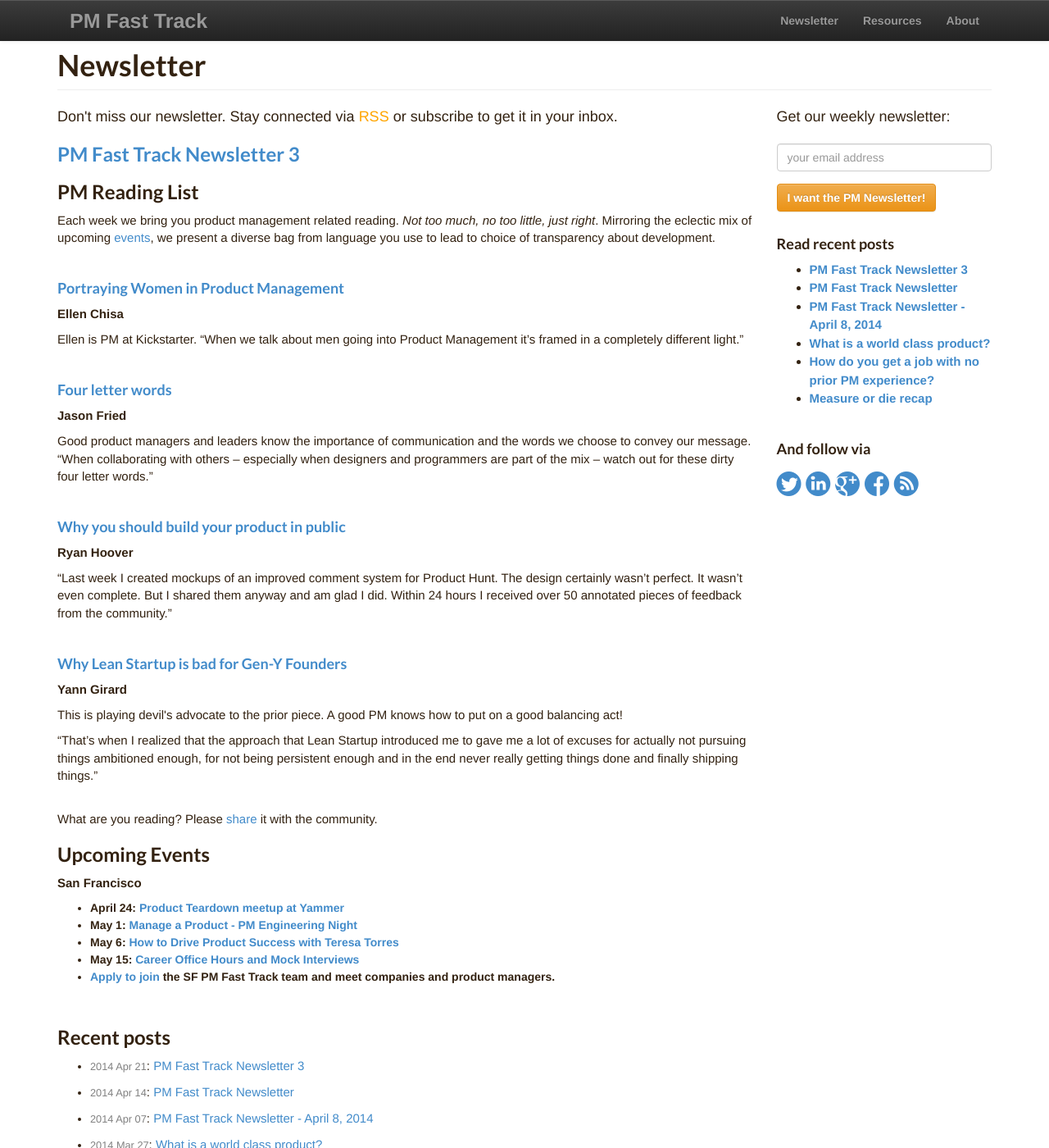
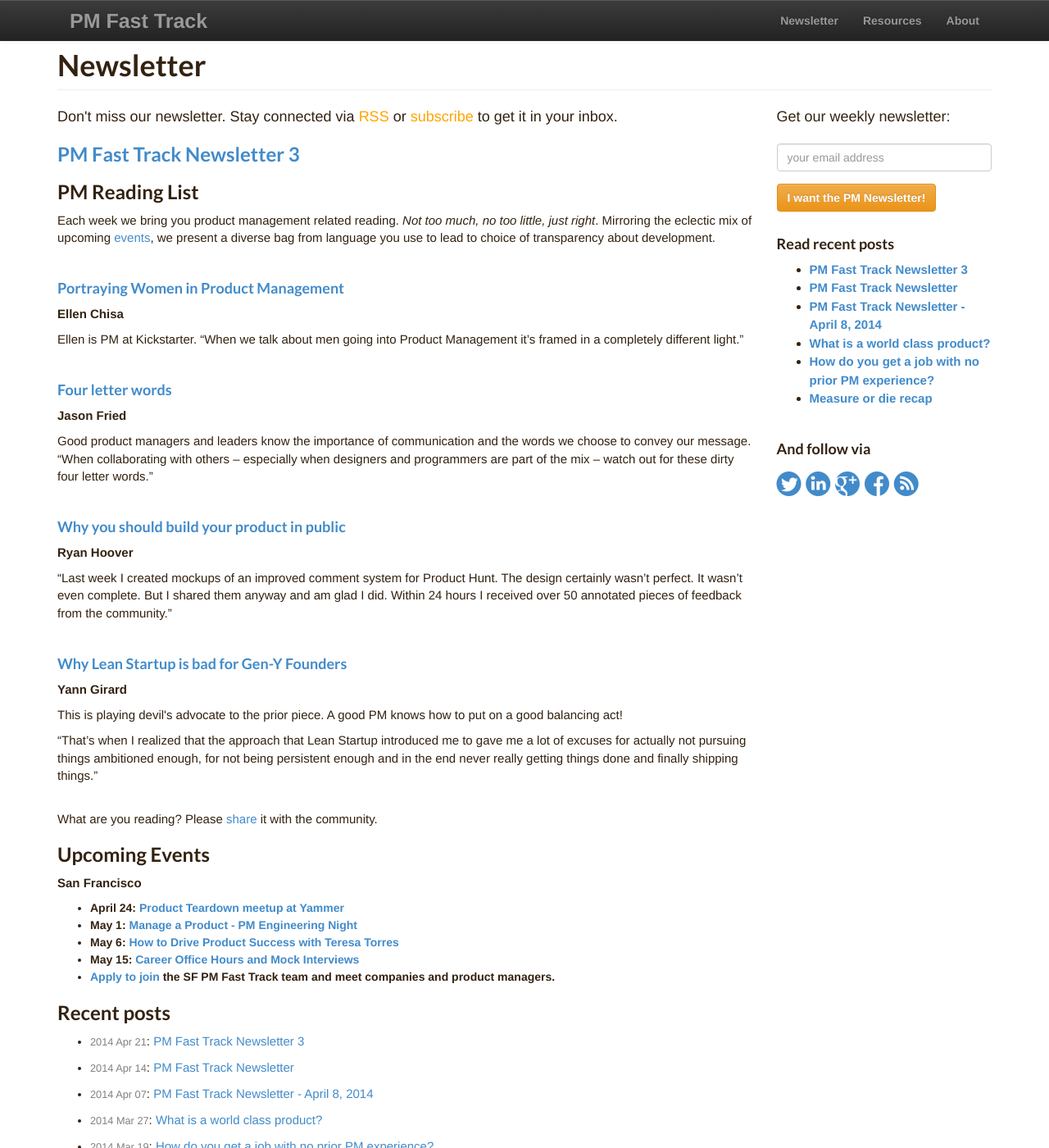
Before and after one commit to productmanagers/productmanagers.github.io, a Jekyll site: the page built from blog/index.html, in a window 1280 px wide and 1400 px high. Shown: the whole window at 82% size. Built offline with Jekyll 4.4.1, drawn with Linux system fonts in a browser that asks for light colours; nearby versions of some CDN libraries; comment, search, counter and statistics services are not loaded; some of the changed text lies outside the part shown.

Commit message:
format change

```diff
--- a/blog/index.html
+++ b/blog/index.html
@@ -3,14 +3,12 @@
 title: "Newsletter"
 ---
 
-<p class="lead">Don't miss our newsletter. Stay connected via <a class="topic" target="_" href="http://feeds.feedburner.com/PMFastTrackBlog">RSS</a> or subscribe to get it in your inbox.
+<p class="lead">Don't miss our newsletter. Stay connected via <a class="topic" target="_" href="http://feeds.feedburner.com/PMFastTrackBlog">RSS</a> or <a class="topic" target="_" href="http://goo.gl/G9W27t">subscribe</a> to get it in your inbox.
 </p>
 
 <h3><a href="{{site.posts[0].url}}">{{site.posts[0].title}}</a></h3>
 
   {{ site.posts[0].content }}
-
-  <br />
 
 <h3>Recent posts</h3>
 <ul>
```
Also changed, not shown: other parts of blog/index.html (+0 -4 lines).
